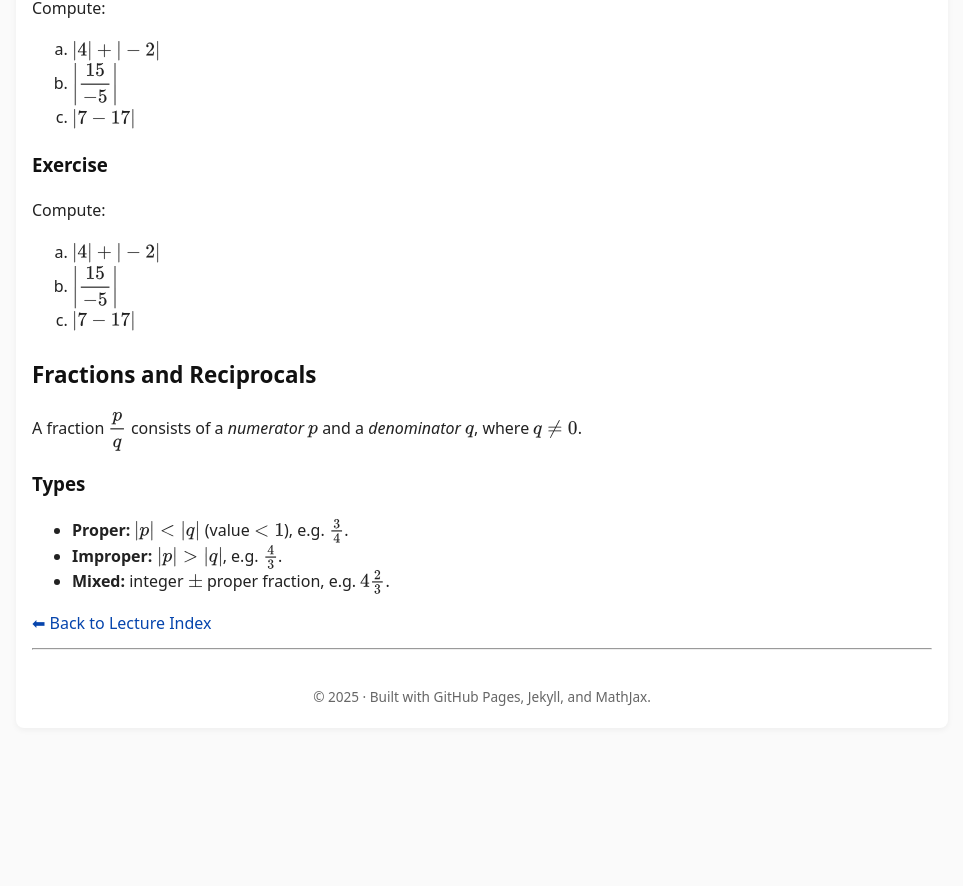
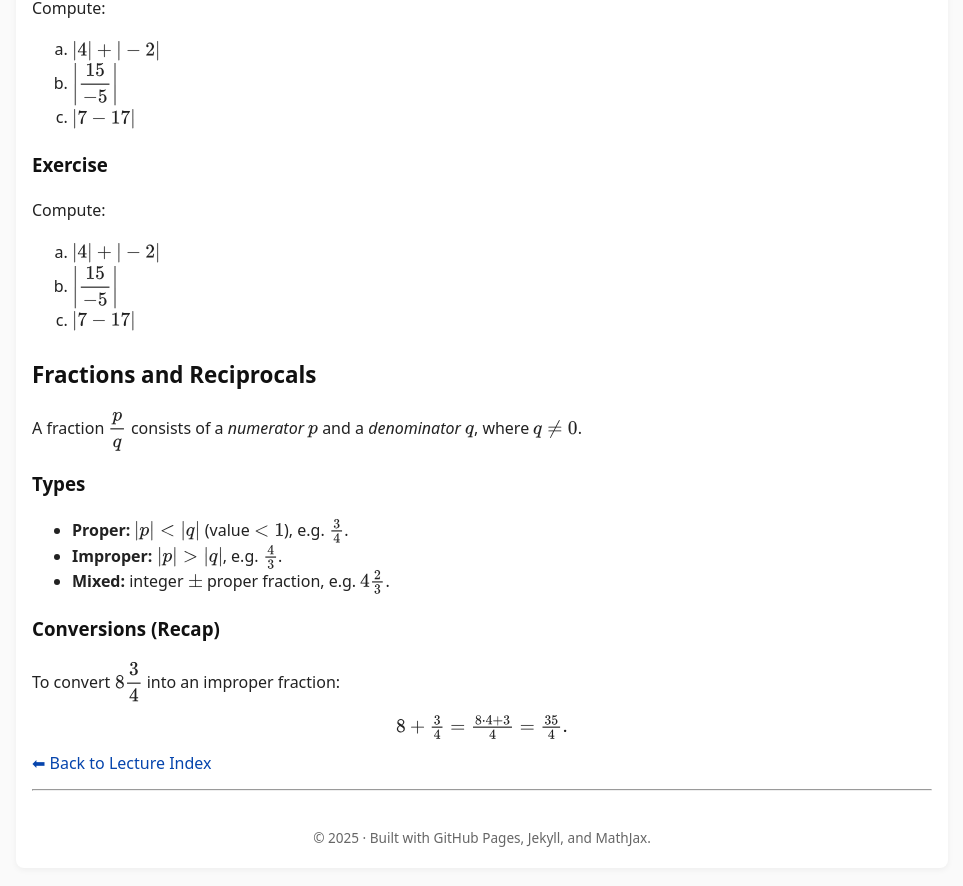
Before and after one commit to SaleemKamaludin/SaleemKamaludin.github.io, a Jekyll site: the page built from courses/math-1115/lecture-notes/lecture2.md, in a window 1280 px wide and 900 px high, scrolled down 2388 px. Shown: the top 886 px of the window, without its empty margins (158-1121 px from the left). Built offline with Jekyll 4.4.1, drawn with Linux system fonts in a browser that asks for light colours; before the commit the page ends 3148 px from its top, so only the background shows below that.

Commit message:
Update lecture2.md

```diff
--- a/courses/math-1115/lecture-notes/lecture2.md
+++ b/courses/math-1115/lecture-notes/lecture2.md
@@ -181,4 +181,11 @@ A fraction \( \dfrac{p}{q} \) consists of a <em>numerator</em> \( p \) and a
 </ul>
 
 
+<h3>Conversions (Recap)</h3>
+<p>To convert \( 8\dfrac{3}{4} \) into an improper fraction:</p>
+<p style="text-align:center;">
+  \( 8 + \frac{3}{4} = \frac{8 \cdot 4 + 3}{4} = \frac{35}{4}. \)
+</p>
+
+
 [⬅ Back to Lecture Index]({{ '/courses/math-1115/lecture-notes/' | relative_url }})
```
